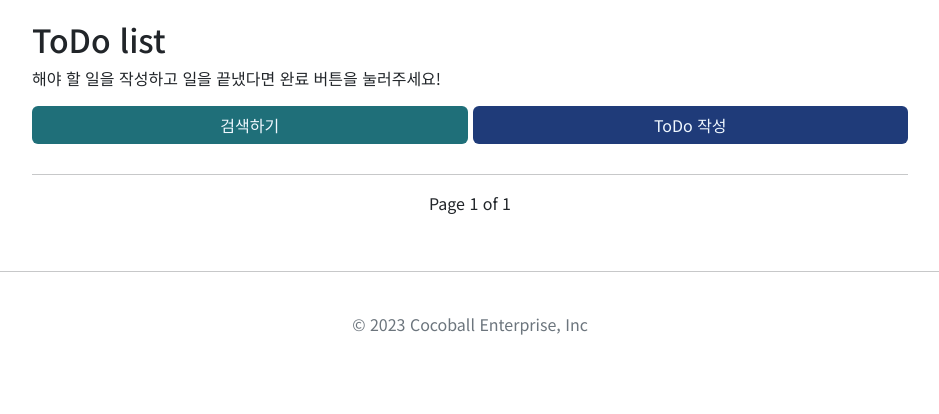
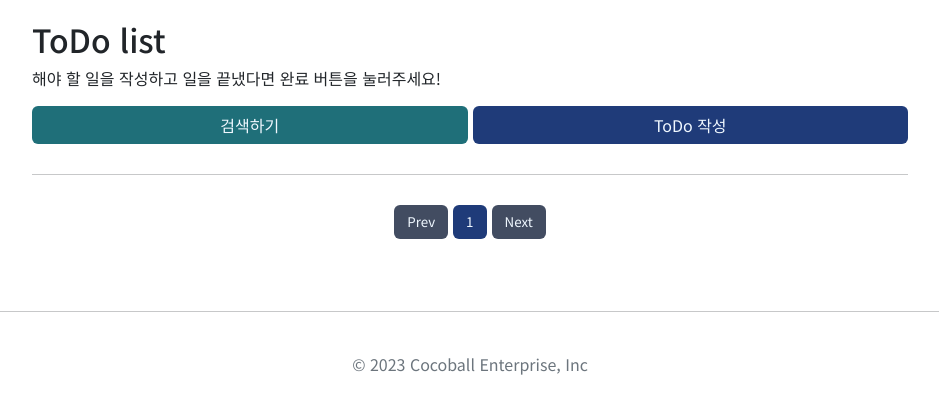
Before and after one commit to mrcocoball/To-Dolist, a Django app: page /todos/ in a window 1280 px wide. Shown: the part 56-470 px from the top of the page, without its empty margins (170-1109 px from the left). Run offline with Django 4.2, Linux system fonts and the light colour scheme; some libraries are stand-ins or nearby versions.

Commit message:
#31 - 페이지네이션 수정

```diff
--- a/static/css/layout.css
+++ b/static/css/layout.css
@@ -80,7 +80,7 @@ div.todo_header {
 }
 
 div.todo_body {
-    margin-bottom: 15px;
+    margin-bottom: 30px;
 }
 
 div.todo_box {
@@ -187,3 +187,28 @@ div.pagination_button_list {
     font-size: smaller;
     color:aliceblue;
 }
+
+.btn-page-number {
+    background-color: rgb(255, 255, 255);
+    font-size: smaller;
+    border-color: rgb(31, 59, 121);
+    color:rgb(44, 44, 44);
+}
+
+.btn-page-number:hover {
+    background-color: rgb(156, 186, 250);
+    font-size: smaller;
+    color:aliceblue;
+}
+
+.btn-page-number-activate {
+    background-color: rgb(31, 59, 121);
+    font-size: smaller;
+    color:aliceblue;
+}
+
+.btn-page-number-activate:hover {
+    background-color: rgb(156, 186, 250);
+    font-size: smaller;
+    color:aliceblue;
+}
--- a/todos/templates/todos.html
+++ b/todos/templates/todos.html
@@ -53,23 +53,22 @@
 </div>
 
 <div class="d-flex justify-content-center">
-    <ul class="pagination justify-content-center"></ul>
-        <span>
-            {% if page_obj.has_previous %}
-                <a href="?searchType={{ st }}&keyword={{ k }}&startDate={{ s }}&targetDate={{ t }}&page={{ page_obj.previous_page_number }}">
-                    <button type="button" class="btn btn-page">Prev</button>
-                </a>
+    <ul class="pagination justify-content-center">
+        {% if page_obj.has_previous %}
+        <a class="btn btn-page" style="margin-right: 5px;" href="?searchType={{ st }}&keyword={{ k }}&startDate={{ s }}&targetDate={{ t }}&page={{ page_obj.previous_page_number }}">Prev</a>
+        {% else %}
+        <a class="btn btn-page-disabled" style="margin-right: 5px;" href="#" tabindex="-1">Prev</a>
+        {% endif %}
 
-            {% endif %}
+        {% for page in page_range %}
+        <a class="btn btn-page-number{% if page == page_obj.number %}-activate {% endif %}" href="?searchType={{ st }}&keyword={{ k }}&startDate={{ s }}&targetDate={{ t }}&page={{ page }}">{{ page }}</a>
+        {% endfor %}
 
-            Page {{ page_obj.number }} of {{ page_obj.paginator.num_pages }}
-
-            {% if page_obj.has_next %}
-                <a href="?searchType={{ st }}&keyword={{ k }}&startDate={{ s }}&targetDate={{ t }}&page={{ page_obj.next_page_number }}">
-                    <button type="button" class="btn btn-page">Next</button>
-                </a>
-            {% endif %}
-        </span>
+        {% if page_obj.has_next %}
+        <a class="btn btn-page" style="margin-left: 5px;" href="?searchType={{ st }}&keyword={{ k }}&startDate={{ s }}&targetDate={{ t }}&page={{ page_obj.next_page_number }}">Next</a>
+        {% else %}
+        <a class="btn btn-page-disabled" style="margin-left: 5px;" href="#" tabindex="-1">Next</a>
+        {% endif %}
     </ul>
 </div>
 
--- a/todos/views.py
+++ b/todos/views.py
@@ -17,6 +17,7 @@ class TodoLV(ListView):
     model = Todo
     context_object_name = 'todos'
     paginate_by = 10
+    block_size = 5 # 하단 페이지 목록 수
     template_name = 'todos.html'
 
     def get_queryset(self):
@@ -76,6 +77,12 @@ class TodoLV(ListView):
         context['k'] = keyword
         context['s'] = start_date
         context['t'] = target_date
+
+        # 하단 페이지 수 조정
+        start_index = int((context['page_obj'].number - 1) / self.block_size) * self.block_size
+        end_index = min(start_index + self.block_size, len(context['paginator'].page_range))
+
+        context['page_range'] = context['paginator'].page_range[start_index:end_index]
 
         return context
 
```
